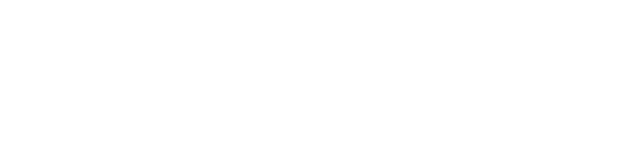
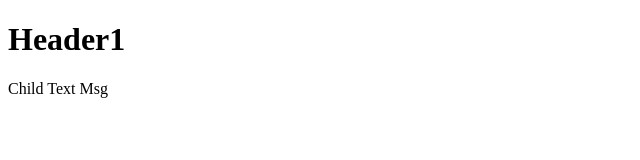
Before and after one commit to w-yr26/md-editor, a website with bundled scripts: page __test__/happyCase/index.html in a window 1280 px wide. Shown: the whole page, without its empty margins (0-640 px from the left). Built offline with nearby package versions, Linux system fonts and the light colour scheme.

Commit message:
feat: render渲染器

```diff
--- a/__test__/happyCase/index.html
+++ b/__test__/happyCase/index.html
@@ -6,6 +6,7 @@
     <title>Document</title>
   </head>
   <body>
+    <div id="app"></div>
     <script src="./index.js" type="module"></script>
   </body>
 </html>
--- a/__test__/happyCase/index.js
+++ b/__test__/happyCase/index.js
@@ -1,10 +1,14 @@
 // import '../../dist/main.js'
 
-import { buildAST, tokenizer } from '../../dist/main.js'
+import { buildAST, HTMLRender, renderAST, tokenizer } from '../../dist/main.js'
 ;(function fn() {
   const res1 = tokenizer.tokenize('# Header1\nChild Text Msg')
   const res2 = tokenizer.tokenize('Text msg')
   console.log(res1, res2)
   console.log('build1', buildAST(res1))
   console.log('build2', buildAST(res2))
+
+  const renderer = new HTMLRender()
+  renderAST(buildAST(res1), renderer, '#app')
+  // console.log(renderAST(buildAST(res2), renderer))
 })()
--- a/src/ast/index.ts
+++ b/src/ast/index.ts
@@ -1,7 +1,7 @@
 import { Token } from '../tokens/index'
 
 // ASTNode 类
-class ASTNode {
+export class ASTNode {
   type: string = ''
   children: ASTNode[] = []
   value?: string = ''
--- a/src/main.ts
+++ b/src/main.ts
@@ -2,3 +2,4 @@
 // import './ast/index.ts'
 export * from './tokens/index'
 export * from './ast/index.js'
+export * from './render/index'
--- /dev/null
+++ b/src/render/index.ts
@@ -0,0 +1,46 @@
+/**
+ * MarkdownNode: {
+ *  type: xxx,
+ *  value: xxx,
+ *  children: [MarkdownNode1, MarkdownNode2]
+ * }
+ */
+
+import { ASTNode } from '../ast'
+
+interface ASTVisitor {
+  visit(node: ASTNode): string
+}
+
+export class HTMLRender implements ASTVisitor {
+  visit(node: ASTNode): string {
+    switch (node.type) {
+      case 'header1':
+        return `<h1>${node.value}</h1>`
+      case 'header2':
+        return `<h2>${node.value}</h2>`
+      case 'header3':
+        return `<h3>${node.value}</h3>`
+      case 'header4':
+        return `<h4>${node.value}</h4>`
+      case 'paragraph':
+        return `${node.value}`
+      default:
+        return node.children.map((child) => this.visit(child)).join('')
+    }
+  }
+}
+
+export const renderAST = (node: ASTNode, renderer: ASTVisitor, id: string) => {
+  const toHtmlDOM = () => {
+    return renderer.visit(node)
+  }
+
+  const htmlStr = toHtmlDOM()
+  const container = document.querySelector(id)
+  if (container) {
+    container.innerHTML = htmlStr
+  } else {
+    console.log('容器不存在')
+  }
+}
```
Also changed, not shown: dist/ast/index.d.ts, dist/main.d.ts, dist/main.js, 1 other file.
